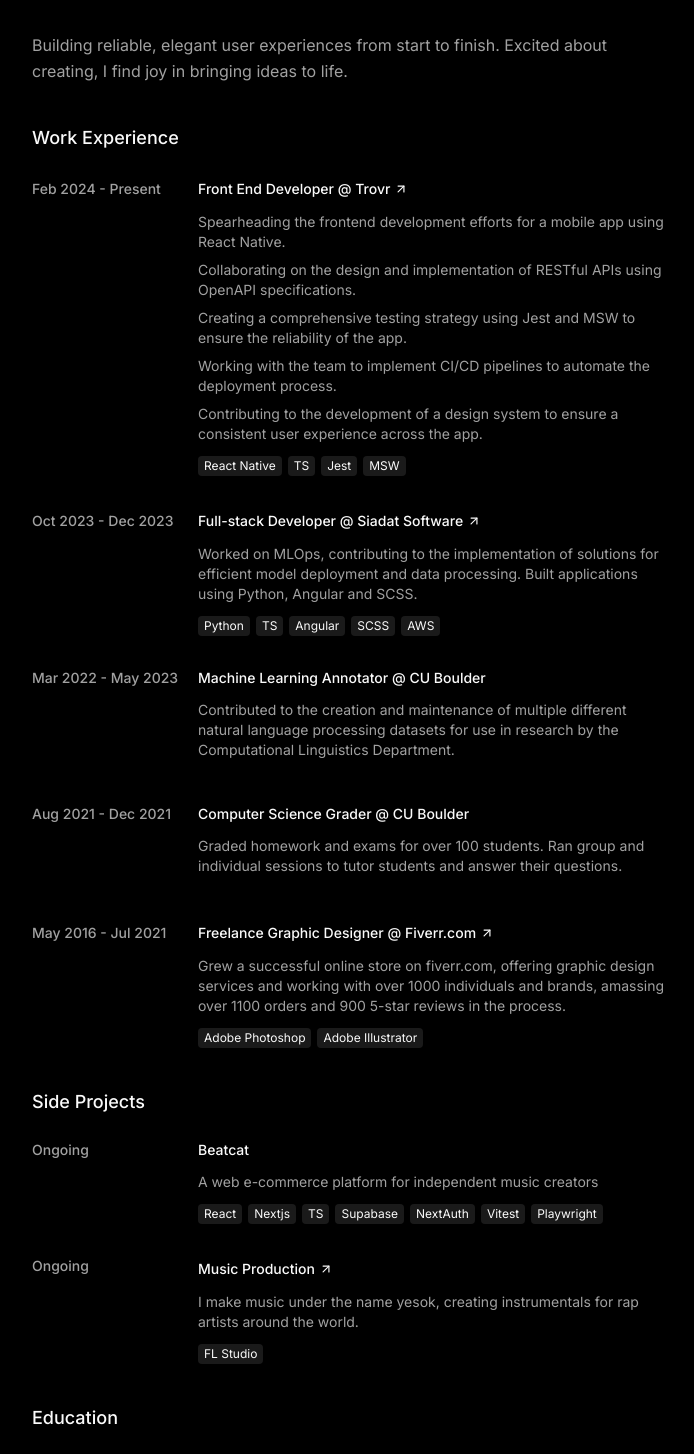
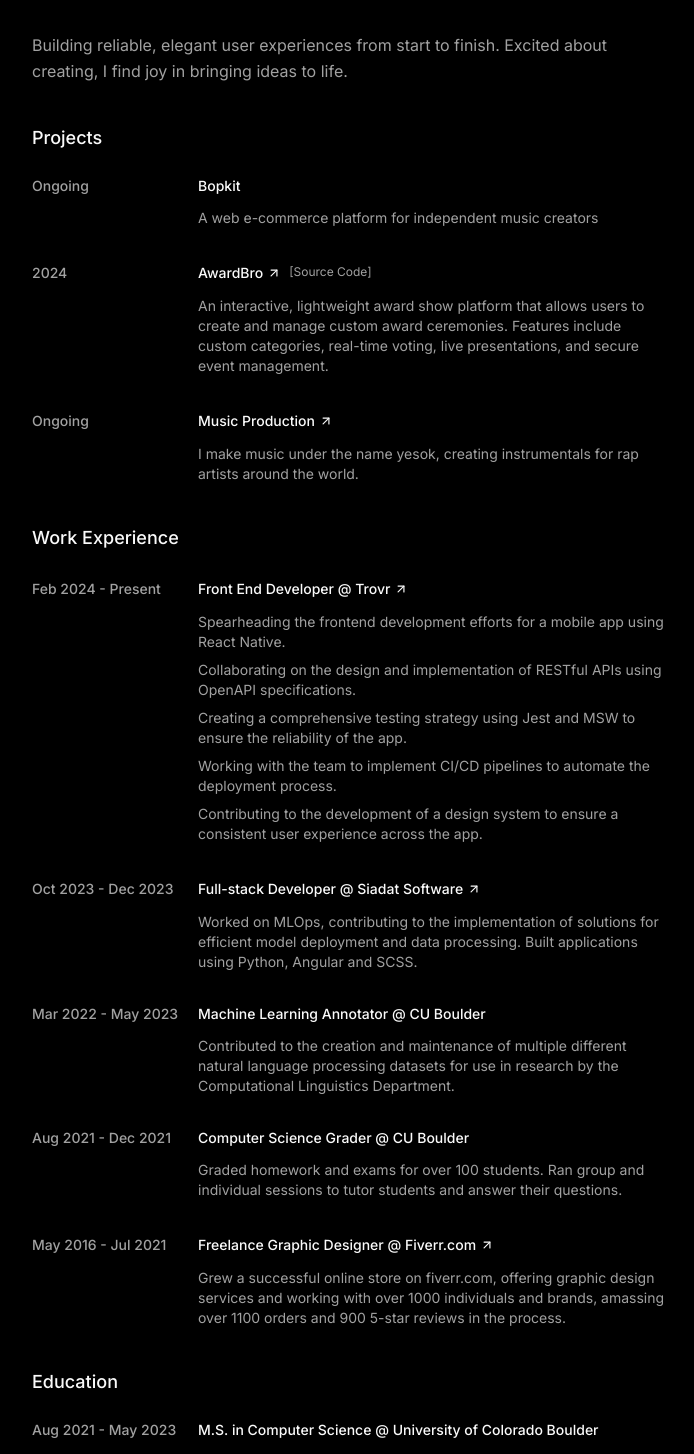
Before and after one commit to martinbartolo/resume-website, a Next.js app: page / in a window 1280 px wide. Shown: the part 140-1594 px from the top of the page, without its empty margins (288-982 px from the left). Built offline with nearby package versions, Linux system fonts and the light colour scheme.

Commit message:
content update

```diff
--- a/src/app/page.tsx
+++ b/src/app/page.tsx
@@ -2,7 +2,6 @@
 import ReactMarkdown from "react-markdown";
 
 import Date from "../components/date";
-import Technologies from "../components/technologies";
 import Title from "../components/title";
 import education from "../content/education.json";
 import links from "../content/links.json";
@@ -11,7 +10,7 @@
 
 export default function Home() {
   return (
-    <article className='w-full max-w-screen-sm space-y-10'>
+    <article className="w-full max-w-screen-sm space-y-10">
       <header className="flex items-center gap-6" role="banner">
         <Image
           priority
@@ -22,16 +21,52 @@
           className="aspect-square rounded-full border border-border object-cover transition-transform hover:scale-105"
         />
         <div>
-          <h1 className="text-2xl font-semibold tracking-tight text-foreground">Martin Bartolo</h1>
-          <p className="text-base text-muted-foreground">Full-stack Developer</p>
+          <h1 className="text-2xl font-semibold tracking-tight text-foreground">
+            Martin Bartolo
+          </h1>
+          <p className="text-base text-muted-foreground">
+            Full-stack Developer
+          </p>
         </div>
       </header>
 
       <section aria-label="Introduction">
-        <p className="text-base text-muted-foreground leading-relaxed">
+        <p className="text-base leading-relaxed text-muted-foreground">
           Building reliable, elegant user experiences from start to finish.
           Excited about creating, I find joy in bringing ideas to life.
         </p>
+      </section>
+
+      <section aria-label="Projects">
+        <h2 className="mb-6 text-lg font-medium">Projects</h2>
+        <div className="space-y-8">
+          {sideProjects.map((item, index) => (
+            <article
+              key={index}
+              className="flex flex-col gap-1 sm:flex-row sm:items-baseline sm:gap-4"
+            >
+              <Date>{item.date}</Date>
+              <div className="flex flex-1 flex-col gap-3">
+                <div className="flex flex-col gap-2 sm:flex-row sm:items-center">
+                  <Title link={item.link}>{item.title}</Title>
+                  {item.sourceCode && (
+                    <a
+                      href={item.sourceCode}
+                      className="text-xs text-muted-foreground transition-colors hover:text-foreground"
+                      target="_blank"
+                      rel="noopener noreferrer"
+                    >
+                      [Source Code]
+                    </a>
+                  )}
+                </div>
+                <p className="text-sm text-muted-foreground">
+                  {item.description}
+                </p>
+              </div>
+            </article>
+          ))}
+        </div>
       </section>
 
       <section aria-label="Work Experience">
@@ -40,38 +75,21 @@
           {workExperience.map((item, index) => (
             <article
               key={index}
-              className="flex flex-col sm:items-baseline gap-1 sm:flex-row sm:gap-4"
+              className="flex flex-col gap-1 sm:flex-row sm:items-baseline sm:gap-4"
             >
               <Date>{item.date}</Date>
-              <div className="flex-1 flex flex-col gap-3">
+              <div className="flex flex-1 flex-col gap-3">
                 <Title link={item.link}>
                   {item.position} @ {item.company}
                 </Title>
-                <ul className="space-y-2 text-sm text-muted-foreground" role="list">
+                <ul
+                  className="space-y-2 text-sm text-muted-foreground"
+                  role="list"
+                >
                   {item.description.map((item, i) => (
                     <li key={i}>{item}</li>
                   ))}
                 </ul>
-                <Technologies list={item.technologies} />
-              </div>
-            </article>
-          ))}
-        </div>
-      </section>
-
-      <section aria-label="Side Projects">
-        <h2 className="mb-6 text-lg font-medium">Side Projects</h2>
-        <div className="space-y-8">
-          {sideProjects.map((item, index) => (
-            <article
-              key={index}
-              className="flex flex-col gap-1 sm:flex-row sm:gap-4"
-            >
-              <Date>{item.date}</Date>
-              <div className="flex-1 flex flex-col gap-3">
-                <Title link={item.link}>{item.title}</Title>
-                <p className="text-sm text-muted-foreground">{item.description}</p>
-                <Technologies list={item.technologies} />
               </div>
             </article>
           ))}
@@ -84,15 +102,18 @@
           {education.map((item, index) => (
             <article
               key={index}
-              className="flex flex-col gap-1 sm:flex-row sm:gap-4"
+              className="flex flex-col gap-1 sm:flex-row sm:items-baseline sm:gap-4"
             >
               <Date>{item.date}</Date>
-              <div className="flex-1 flex flex-col gap-3">
+              <div className="flex flex-1 flex-col gap-3">
                 <Title>
                   {item.degree} @ {item.school}
                 </Title>
                 <p className="text-sm text-muted-foreground">GPA: {item.gpa}</p>
-                <ul className="space-y-2 text-sm text-muted-foreground" role="list">
+                <ul
+                  className="space-y-2 text-sm text-muted-foreground"
+                  role="list"
+                >
                   {item.extras.map((extra, extra_index) => (
                     <li key={extra_index}>
                       <ReactMarkdown>{extra}</ReactMarkdown>
@@ -111,7 +132,7 @@
           {links.map((item, index) => (
             <div
               key={index}
-              className="flex flex-col gap-1 sm:flex-row sm:gap-4"
+              className="flex flex-col gap-1 sm:flex-row sm:items-center sm:gap-4"
             >
               <Date>{item.title}</Date>
               <Title link={item.link}>{item.username}</Title>
--- a/src/components/technologies.tsx
+++ /dev/null
@@ -1,14 +0,0 @@
-export default function Technologies({ list }: { list: string[] }) {
-  return (
-    <div className="flex flex-wrap gap-1.5">
-      {list.map((item, index) => (
-        <span
-          key={index}
-          className="inline-flex items-center rounded-sm bg-secondary px-1.5 py-0.5 text-xs text-secondary-foreground"
-        >
-          {item}
-        </span>
-      ))}
-    </div>
-  );
-}
--- a/src/content/side-projects.json
+++ b/src/content/side-projects.json
@@ -3,22 +3,19 @@
     "date": "Ongoing",
     "description": "A web e-commerce platform for independent music creators",
     "link": null,
-    "technologies": [
-      "React",
-      "Nextjs",
-      "TS",
-      "Supabase",
-      "NextAuth",
-      "Vitest",
-      "Playwright"
-    ],
-    "title": "Beatcat"
+    "title": "Bopkit"
+  },
+  {
+    "date": "2024",
+    "description": "An interactive, lightweight award show platform that allows users to create and manage custom award ceremonies. Features include custom categories, real-time voting, live presentations, and secure event management.",
+    "link": "https://www.awardbro.com",
+    "sourceCode": "https://github.com/martinbartolo/awardbro",
+    "title": "AwardBro"
   },
   {
     "date": "Ongoing",
     "description": "I make music under the name yesok, creating instrumentals for rap artists around the world.",
     "link": "https://www.youtube.com/@yesok",
-    "technologies": ["FL Studio"],
     "title": "Music Production"
   }
 ]
--- a/src/content/work-experience.json
+++ b/src/content/work-experience.json
@@ -10,8 +10,7 @@
       "Contributing to the development of a design system to ensure a consistent user experience across the app."
     ],
     "link": "https://trovrapp.com/",
-    "position": "Front End Developer",
-    "technologies": ["React Native", "TS", "Jest", "MSW"]
+    "position": "Front End Developer"
   },
   {
     "company": "Siadat Software",
@@ -20,8 +19,7 @@
       "Worked on MLOps, contributing to the implementation of solutions for efficient model deployment and data processing. Built applications using Python, Angular and SCSS."
     ],
     "link": "https://siadat.com/",
-    "position": "Full-stack Developer",
-    "technologies": ["Python", "TS", "Angular", "SCSS", "AWS"]
+    "position": "Full-stack Developer"
   },
   {
     "company": "CU Boulder",
@@ -30,8 +28,7 @@
       "Contributed to the creation and maintenance of multiple different natural language processing datasets for use in research by the Computational Linguistics Department."
     ],
     "link": null,
-    "position": "Machine Learning Annotator",
-    "technologies": []
+    "position": "Machine Learning Annotator"
   },
   {
     "company": "CU Boulder",
@@ -40,8 +37,7 @@
       "Graded homework and exams for over 100 students. Ran group and individual sessions to tutor students and answer their questions."
     ],
     "link": null,
-    "position": "Computer Science Grader",
-    "technologies": []
+    "position": "Computer Science Grader"
   },
   {
     "company": "Fiverr.com",
@@ -50,7 +46,6 @@
       "Grew a successful online store on fiverr.com, offering graphic design services and working with over 1000 individuals and brands, amassing over 1100 orders and 900 5-star reviews in the process."
     ],
     "link": "https://www.fiverr.com/martinbartolo",
-    "position": "Freelance Graphic Designer",
-    "technologies": ["Adobe Photoshop", "Adobe Illustrator"]
+    "position": "Freelance Graphic Designer"
   }
 ]
```
